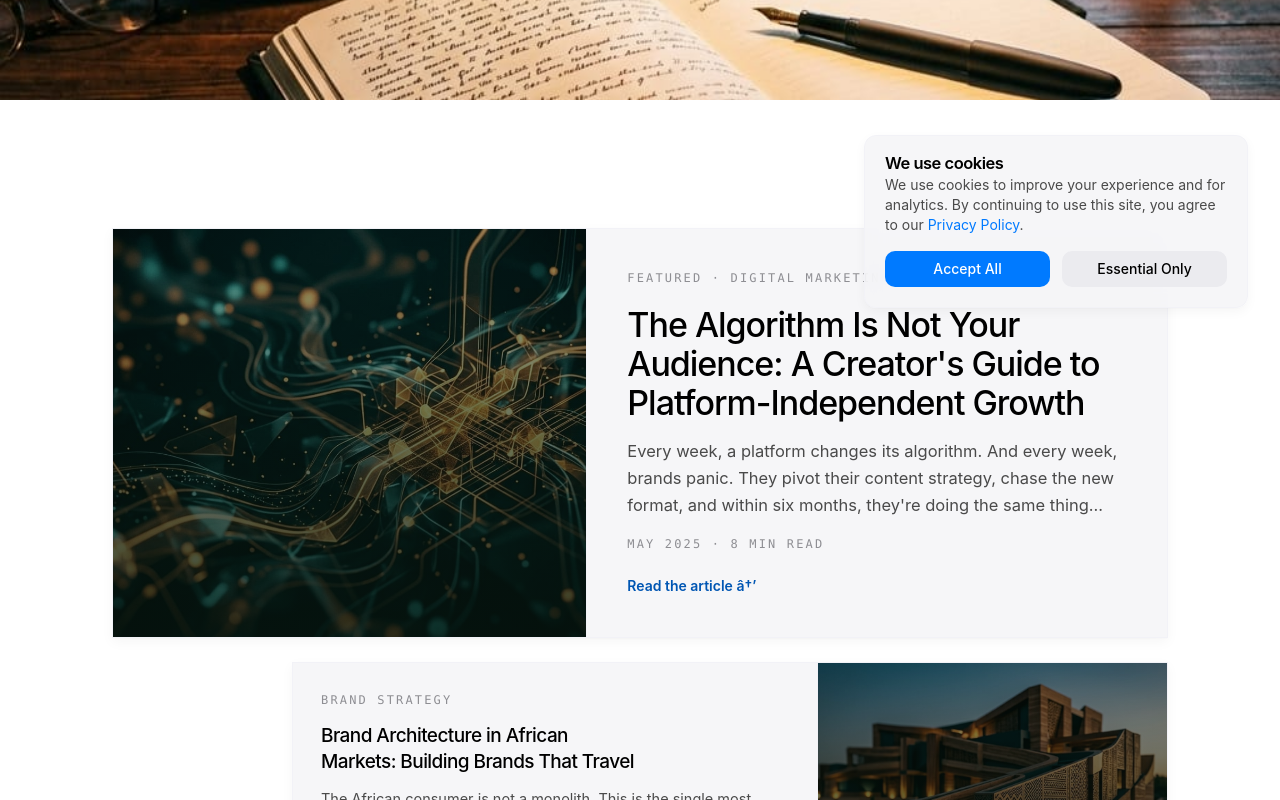
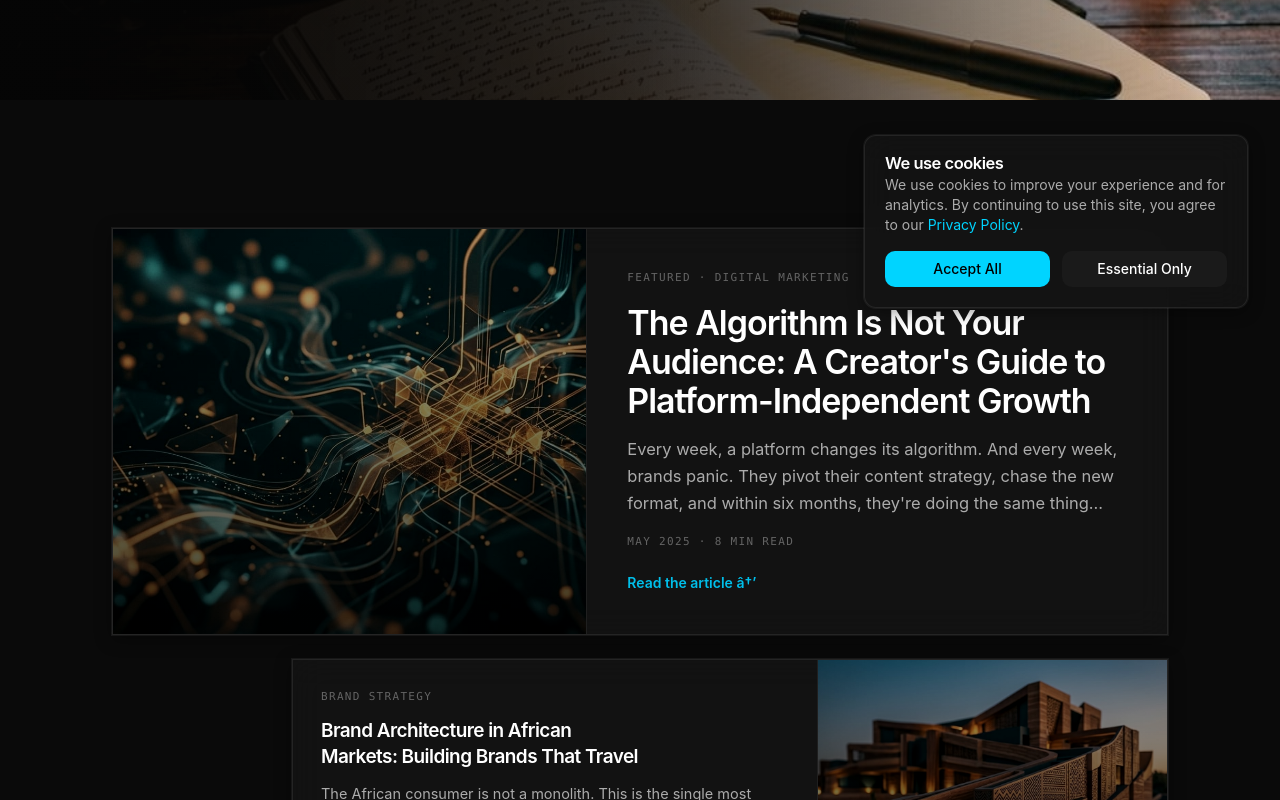
Before and after one commit to aokreative/Kreative-AO, a Next.js app: page /blog in a window 1280 px wide. Shown: the part 460-1260 px from the top of the page. Built offline with nearby package versions, Linux system fonts and the light colour scheme; no server answers.

Commit message:
feat: implement dark-mode-first aesthetic with 1px glass borders and fixed service imagery

```diff
--- a/src/app/globals.css
+++ b/src/app/globals.css
@@ -2,17 +2,19 @@
 
 /* ------------------------------------------------------------------
    A&O Kreative — design tokens
-   Every value sampled from the logo artwork. See the brand system doc.
+   Dark-mode-first. Inspired by Vercel/Linear engineering aesthetics.
 ------------------------------------------------------------------ */
 @theme {
-  /* brand */
+  /* brand palette */
   --color-blue:        #007AFF;
   --color-blue-deep:   #0056B3;
+  --color-cyan:        #00D4FF;
+  --color-cyan-glow:   #00BFEA;
   --color-parchment:   #EFE4CF;
   --color-paper:       #FAF7F0;
   --color-sand:        #E1D6BE;
 
-  /* signal gradient */
+  /* signal gradient — retained for hero accent span */
   --color-orange:      #B6571A;
   --color-orange-deep: #8E4413;
   --color-rose:        #B65E58;
@@ -20,34 +22,60 @@
   --color-indigo:      #393C56;
   --color-orange-lift: #E3A46B;
 
-  /* type — self-hosted via Fontsource (see layout.tsx) */
+  /* typography — Inter, modern SaaS standard */
   --font-display: "Inter", -apple-system, BlinkMacSystemFont, "Segoe UI", Roboto, Helvetica, Arial, sans-serif;
   --font-body:    "Inter", -apple-system, BlinkMacSystemFont, "Segoe UI", Roboto, Helvetica, Arial, sans-serif;
   --font-mono:    "JetBrains Mono Variable", ui-monospace, "SF Mono", Menlo, monospace;
 
-  /* new tokens */
-  --color-ink: #000000;
-  --color-bone: #F3F0E6;
-  --color-clay: #E0A175;
-  --ease-out-expo: cubic-bezier(0.16, 1, 0.3, 1);
-  --ease-spring: cubic-bezier(.22, 1, .36, 1);
+  /* misc tokens */
+  --color-ink:        #FFFFFF;
+  --color-bone:       #F3F0E6;
+  --color-clay:       #E0A175;
+  --ease-out-expo:    cubic-bezier(0.16, 1, 0.3, 1);
+  --ease-spring:      cubic-bezier(.22, 1, .36, 1);
 
-  /* geometry — 8pt base */
-  --radius-sm: 6px;
-  --radius-md: 10px;
-  --radius-lg: 16px;
+  /* geometry */
+  --radius-sm:  6px;
+  --radius-md:  10px;
+  --radius-lg:  16px;
 
-  /* spacing scale — clamp-based, no arbitrary values */
+  /* spacing */
   --space-section: clamp(5rem, 10vw, 9rem);
   --space-gutter:  clamp(1.25rem, 5vw, 4rem);
   --space-card:    clamp(1.5rem, 2.5vw, 2.5rem);
 }
 
-/* Semantic surface tokens — light is the default palette. */
+/* ----------------------------------------------------------------
+   DARK MODE FIRST — absolute black canvas, elevated dark surfaces.
+   Light mode is intentionally left as a reduced fallback only.
+---------------------------------------------------------------- */
 :root {
-  --bg:         #FFFFFF;
-  --surface:    #F5F5F7;
-  --surface-2:  #EBEBEF;
+  /* Default: dark mode first */
+  --bg:         #0A0A0A;
+  --surface:    #141414;
+  --surface-2:  #1A1A1A;
+  --ink:        #FFFFFF;
+  --ink-2:      rgba(255, 255, 255, 0.65);
+  --ink-3:      rgba(255, 255, 255, 0.35);
+  --line:       rgba(255, 255, 255, 0.08);
+  --line-soft:  rgba(255, 255, 255, 0.06);
+  /* Cyan / electric blue accent — glowing CTA */
+  --accent:     #00D4FF;
+  --accent-ink: #00BFEA;
+  --accent-glow: 0 0 20px rgba(0, 212, 255, 0.4), 0 0 60px rgba(0, 212, 255, 0.15);
+  --on-accent:  #000000;
+  /* Shadows: very soft, diffuse — elements float above black */
+  --shadow-e1:  0 0 0 1px rgba(255,255,255,0.06), 0 4px 16px rgba(0,0,0,0.4);
+  --shadow-e2:  0 0 0 1px rgba(255,255,255,0.10), 0 8px 32px rgba(0,0,0,0.6), 0 0 60px rgba(0,212,255,0.06);
+  --highlight:  inset 0 1px 0 0 rgba(255, 255, 255, 0.06);
+  --nav-h:      68px;
+}
+
+/* Light mode: only applies when user explicitly forces it */
+[data-theme="light"] {
+  --bg:         #FAFAFA;
+  --surface:    #FFFFFF;
+  --surface-2:  #F5F5F7;
   --ink:        #000000;
   --ink-2:      #4A4A4A;
   --ink-3:      #8E8E93;
@@ -55,64 +83,28 @@
   --line-soft:  #F2F2F7;
   --accent:     #007AFF;
   --accent-ink: #0056B3;
+  --accent-glow: 0 0 20px rgba(0, 122, 255, 0.3);
   --on-accent:  #FFFFFF;
-  --shadow-e1:  0 4px 12px rgba(0, 0, 0, 0.04), 0 1px 2px rgba(0, 0, 0, 0.02);
-  --shadow-e2:  0 12px 32px rgba(0, 0, 0, 0.08), 0 4px 12px rgba(0, 0, 0, 0.04);
+  --shadow-e1:  0 4px 12px rgba(0,0,0,0.04), 0 1px 2px rgba(0,0,0,0.02);
+  --shadow-e2:  0 12px 32px rgba(0,0,0,0.08), 0 4px 12px rgba(0,0,0,0.04);
   --highlight:  inset 0 1px 0 0 rgb(255 255 255 / .8);
-  --nav-h:      68px;
 }
 
-@media (prefers-color-scheme: dark) {
-  :root:not([data-theme="light"]) {
-    --bg:         #000000;
-    --surface:    #1C1C1E;
-    --surface-2:  #2C2C2E;
-    --ink:        #FFFFFF;
-    --ink-2:      #EBEBEF;
-    --ink-3:      #8E8E93;
-    --line:       #3A3A3C;
-    --line-soft:  #2C2C2E;
-    --accent:     #0A84FF;
-    --accent-ink: #64D2FF;
-    --on-accent:  #FFFFFF;
-    --shadow-e1:  0 4px 12px rgba(0, 0, 0, 0.2), 0 1px 2px rgba(0, 0, 0, 0.1);
-    --shadow-e2:  0 12px 32px rgba(0, 0, 0, 0.4), 0 4px 12px rgba(0, 0, 0, 0.2);
-    --highlight:  inset 0 1px 0 0 rgb(255 255 255 / .08);
-  }
-}
-
-:root[data-theme="dark"] {
-  --bg:         #000000;
-  --surface:    #1C1C1E;
-  --surface-2:  #2C2C2E;
-  --ink:        #FFFFFF;
-  --ink-2:      #EBEBEF;
-  --ink-3:      #8E8E93;
-  --line:       #3A3A3C;
-  --line-soft:  #2C2C2E;
-  --accent:     #0A84FF;
-  --accent-ink: #64D2FF;
-  --on-accent:  #FFFFFF;
-  --shadow-e1:  0 4px 12px rgba(0, 0, 0, 0.2), 0 1px 2px rgba(0, 0, 0, 0.1);
-  --shadow-e2:  0 12px 32px rgba(0, 0, 0, 0.4), 0 4px 12px rgba(0, 0, 0, 0.2);
-  --highlight:  inset 0 1px 0 0 rgb(255 255 255 / .08);
-}
-
-/* Expose the semantic tokens to Tailwind utilities */
+/* Expose semantic tokens to Tailwind */
 @theme inline {
-  --color-bg:        var(--bg);
-  --color-surface:   var(--surface);
-  --color-surface-2: var(--surface-2);
-  --color-ink:       var(--ink);
-  --color-ink-2:     var(--ink-2);
-  --color-ink-3:     var(--ink-3);
-  --color-line:      var(--line);
-  --color-line-soft: var(--line-soft);
-  --color-accent:    var(--accent);
-  --color-accent-ink:var(--accent-ink);
-  --color-on-accent: var(--on-accent);
-  --shadow-e1:       var(--shadow-e1);
-  --shadow-e2:       var(--shadow-e2);
+  --color-bg:         var(--bg);
+  --color-surface:    var(--surface);
+  --color-surface-2:  var(--surface-2);
+  --color-ink:        var(--ink);
+  --color-ink-2:      var(--ink-2);
+  --color-ink-3:      var(--ink-3);
+  --color-line:       var(--line);
+  --color-line-soft:  var(--line-soft);
+  --color-accent:     var(--accent);
+  --color-accent-ink: var(--accent-ink);
+  --color-on-accent:  var(--on-accent);
+  --shadow-e1:        var(--shadow-e1);
+  --shadow-e2:        var(--shadow-e2);
 }
 
 @layer base {
@@ -124,31 +116,37 @@
     font-size: 16.5px;
     line-height: 1.65;
     -webkit-font-smoothing: antialiased;
+    -moz-osx-font-smoothing: grayscale;
   }
   h1, h2, h3, h4 {
     font-family: var(--font-display);
-    font-weight: 500;
+    font-weight: 600;
     letter-spacing: -0.03em;
     line-height: 0.92;
     text-wrap: balance;
+    color: var(--ink);
   }
   .prose-aok p, .prose-aok li { max-width: 62ch; }
-  ::selection { background: var(--color-parchment); color: var(--color-teal-deep); }
+  /* Selection: cyan highlight */
+  ::selection { background: rgba(0, 212, 255, 0.25); color: var(--ink); }
   :focus-visible { outline: 2px solid var(--accent); outline-offset: 2px; border-radius: 3px; }
 
   html:not([data-splash="skip"]):not([data-splash="done"]) body { overflow: hidden; }
 }
 
+/* ----------------------------------------------------------------
+   Utilities
+---------------------------------------------------------------- */
 @layer utilities {
-  /* The signature asset. Once per screen — never behind body copy. */
+  /* Signal gradient bar — thin horizontal rule above footer */
   .signal {
-    background-image: linear-gradient(100deg,
-      var(--color-orange) 0%, var(--color-rose) 38%,
-      var(--color-mauve) 66%, var(--color-indigo) 100%);
+    background-image: linear-gradient(90deg,
+      #00D4FF 0%, #0066FF 35%, #7B2FFF 68%, #FF3CAC 100%);
   }
+  /* Accent gradient text — hero headline highlight */
   .signal-text {
-    background-image: linear-gradient(100deg,
-      var(--color-orange) 0%, var(--color-rose) 45%, var(--color-indigo) 100%);
+    background-image: linear-gradient(90deg,
+      #00D4FF 0%, #0066FF 50%, #7B2FFF 100%);
     -webkit-background-clip: text;
     background-clip: text;
     color: transparent;
@@ -156,27 +154,31 @@
   .tnum { font-variant-numeric: tabular-nums; }
   .label {
     font-family: var(--font-mono);
-    font-size: 12px;
-    letter-spacing: 0.18em;
+    font-size: 11px;
+    font-weight: 500;
+    letter-spacing: 0.12em;
     text-transform: uppercase;
     color: var(--ink-3);
   }
 }
 
 /* ----------------------------------------------------------------
-   Interaction layer — everything responds in 400-500ms spring ease.
-   Cards lift. Links draw underlines from left. Focus uses --accent.
-   Nothing changes colour alone on hover.
+   Interaction layer — spring ease, lift on hover, glow on accent.
 ---------------------------------------------------------------- */
 @layer utilities {
+  /* Card: elevated dark surface with 1px edge definition */
   .card {
-    border: 1px solid var(--line-soft);
+    background: var(--surface);
+    border: 1px solid rgba(255, 255, 255, 0.08);
     box-shadow: var(--shadow-e1), var(--highlight);
-    transition: transform 450ms var(--ease-spring),
-                box-shadow 450ms var(--ease-spring);
+    transition:
+      transform 450ms var(--ease-spring),
+      box-shadow 450ms var(--ease-spring),
+      border-color 300ms ease;
   }
   .card:hover {
-    transform: translateY(-4px);
+    transform: translateY(-3px);
+    border-color: rgba(255, 255, 255, 0.14);
     box-shadow: var(--shadow-e2), var(--highlight);
   }
 
@@ -199,10 +201,16 @@
   .link-draw:hover::after {
     transform: scaleX(1);
   }
+
+  /* Accent glow — use on CTA buttons */
+  .glow-accent:hover {
+    box-shadow: var(--accent-glow);
+  }
 }
 
-/* Long-form article body. The blog is the only place raw HTML is rendered,
-   so its typography is defined once here rather than per element. */
+/* ----------------------------------------------------------------
+   Prose / long-form blog content
+---------------------------------------------------------------- */
 .prose-aok { font-size: 17.5px; line-height: 1.75; color: var(--ink-2); }
 .prose-aok > * + * { margin-top: 1.15em; }
 .prose-aok h2 {
@@ -229,78 +237,58 @@
 }
 .prose-aok blockquote p { margin: 0; }
 
-/* Night-city backdrop for the opening card and the hero.
-   The photo layer sits on top and is optional: drop a licensed image at
-   /brand/skyline.jpg and it takes over automatically. Until then the
-   generated layers below carry it — no broken image, no licence risk,
-   and a fraction of the bytes. */
+/* ----------------------------------------------------------------
+   Hero backgrounds
+   .skyline — night city, generated gradient fallback
+   .hero-photo — full-bleed photograph with dark overlay
+---------------------------------------------------------------- */
 .skyline {
-  background-color: var(--color-teal-deep);
+  background-color: #0A0A0A;
   background-image:
     url("/brand/skyline.jpg"),
-    radial-gradient(120% 52% at 16% 100%, rgba(227,164,107,.34), transparent 62%),
-    radial-gradient(95% 44% at 74% 100%, rgba(182,87,26,.26), transparent 64%),
-    radial-gradient(64% 34% at 46% 104%, rgba(245,214,180,.30), transparent 58%),
-    linear-gradient(180deg, #06171A 0%, #0A2023 40%, #102C30 72%, #16383C 100%);
+    radial-gradient(120% 52% at 16% 100%, rgba(0,212,255,.12), transparent 62%),
+    radial-gradient(95% 44% at 74% 100%, rgba(0,102,255,.10), transparent 64%),
+    radial-gradient(64% 34% at 46% 104%, rgba(123,47,255,.10), transparent 58%),
+    linear-gradient(180deg, #0A0A0A 0%, #0D0D0D 40%, #111111 72%, #141414 100%);
   background-size: cover, cover, cover, cover, cover;
   background-position: center;
   background-repeat: no-repeat;
 }
 
-/* Scattered light, drawn rather than photographed. */
-.skyline::before {
-  content: "";
-  position: absolute;
-  inset: 55% 0 0 0;
-  pointer-events: none;
-  opacity: .75;
-  background-image:
-    radial-gradient(1.5px 1.5px at 12% 30%, rgba(255,214,150,.9), transparent),
-    radial-gradient(1.5px 1.5px at 27% 62%, rgba(255,226,180,.75), transparent),
-    radial-gradient(1.5px 1.5px at 41% 18%, rgba(255,206,140,.8), transparent),
-    radial-gradient(1.5px 1.5px at 55% 74%, rgba(255,232,190,.7), transparent),
-    radial-gradient(1.5px 1.5px at 68% 40%, rgba(255,210,150,.85), transparent),
-    radial-gradient(1.5px 1.5px at 82% 66%, rgba(255,224,175,.7), transparent),
-    radial-gradient(1.5px 1.5px at 92% 26%, rgba(255,214,150,.8), transparent),
-    radial-gradient(1.5px 1.5px at 34% 88%, rgba(255,236,200,.6), transparent),
-    radial-gradient(1.5px 1.5px at 74% 92%, rgba(255,218,165,.6), transparent);
-}
-
-/* Hero photograph. The subject sits right of centre with dark room on the
-   left, so the frame is anchored right and the veil is weighted left — the
-   headline gets a quiet ground and the photo keeps the half that carries it. */
 .hero-photo {
-  background-color: var(--color-teal-deep);
+  background-color: #050505;
   background-image:
     url("/brand/hero.jpg"),
-    radial-gradient(46% 62% at 74% 52%, rgba(227,164,107,.26), transparent 68%),
-    radial-gradient(34% 44% at 62% 60%, rgba(143,184,180,.20), transparent 70%),
-    radial-gradient(40% 50% at 88% 38%, rgba(182,87,26,.16), transparent 72%),
-    linear-gradient(115deg, #071A1D 0%, #0B2226 42%, #123033 74%, #17393D 100%);
+    /* Radial overlay: top-centre vignette to push text contrast */
+    radial-gradient(ellipse 80% 60% at 50% 0%, rgba(0,0,0,0.85) 0%, transparent 70%),
+    /* Subtle cyan bleed right */
+    radial-gradient(46% 62% at 74% 52%, rgba(0,212,255,.06), transparent 68%),
+    linear-gradient(165deg, #050505 0%, #0A0A0A 42%, #0D0D0D 74%, #111111 100%);
   background-size: cover;
   background-position: 72% center;
   background-repeat: no-repeat;
 }
 
-.img-treat { position: relative; }
-.img-treat::after {
-  content: ""; position: absolute; inset: 0; pointer-events: none;
-  background: linear-gradient(180deg,
-    rgba(6, 21, 15, 0.4) 0%,
-    rgba(6, 21, 15, 0.8) 100%);
-}
-.img-treat img { filter: saturate(0.85) contrast(1.05); }
-
+/* Veil: pulls text away from bg image on hero */
 .hero-veil {
   position: absolute;
   inset: 0;
   pointer-events: none;
-  background: linear-gradient(to right, var(--color-ink) 10%, rgba(6, 21, 15, 0.8) 40%, transparent 100%);
+  background:
+    radial-gradient(ellipse 100% 80% at 50% -10%, rgba(0,0,0,0.92) 0%, rgba(0,0,0,0.70) 45%, transparent 75%),
+    linear-gradient(to right, rgba(0,0,0,0.88) 0%, rgba(0,0,0,0.55) 45%, rgba(0,0,0,0.20) 100%);
 }
 
+@media (max-width: 900px) {
+  .hero-veil {
+    background: linear-gradient(180deg, rgba(0,0,0,0.92), rgba(0,0,0,0.80) 55%, rgba(0,0,0,0.94));
+  }
+}
+
+/* Dark directional veil — used on inner page headers */
 .header-veil {
   position: absolute; inset: 0; z-index: 10; pointer-events: none;
-  background: linear-gradient(to right, var(--color-ink) 10%, color-mix(in srgb, var(--color-ink) 80%, transparent) 40%, transparent 100%);
+  background: linear-gradient(to right, rgba(0,0,0,0.9) 0%, rgba(0,0,0,0.65) 45%, transparent 100%);
 }
 
 .header-veil-dark {
@@ -310,38 +298,41 @@
   content: ""; position: absolute; inset: 0; pointer-events: none;
 }
 .header-veil-dark::before {
-  background: linear-gradient(to right, var(--color-forest), color-mix(in srgb, var(--color-forest) 80%, transparent) 50%, transparent);
+  background: linear-gradient(to right, rgba(5,5,5,0.95), rgba(5,5,5,0.70) 50%, transparent);
   mix-blend-mode: multiply;
 }
 .header-veil-dark::after {
-  background: linear-gradient(to right, color-mix(in srgb, var(--color-forest) 90%, transparent), color-mix(in srgb, var(--color-forest) 50%, transparent) 50%, transparent);
+  background: linear-gradient(to right, rgba(5,5,5,0.85), rgba(5,5,5,0.45) 50%, transparent);
 }
 
-@media (max-width: 900px) {
-  /* On a narrow screen the text covers the whole frame, so the photo becomes
-     texture rather than subject and needs to sit further back. */
-  .hero-veil {
-    background: linear-gradient(180deg, rgba(6,23,26,.90), rgba(6,23,26,.82) 55%, rgba(6,23,26,.94));
-  }
-}
-
-/* The teal wash that keeps type legible over any of it. */
+/* Skyline veil */
 .skyline-veil {
   position: absolute;
   inset: 0;
   pointer-events: none;
   background:
-    linear-gradient(115deg, rgba(6,23,26,.90), rgba(6,23,26,.66) 48%, rgba(6,23,26,.94)),
-    radial-gradient(58% 46% at 50% 46%, rgba(6,23,26,.55), transparent 72%);
+    linear-gradient(115deg, rgba(0,0,0,0.94), rgba(0,0,0,0.70) 48%, rgba(0,0,0,0.96)),
+    radial-gradient(58% 46% at 50% 46%, rgba(0,0,0,0.60), transparent 72%);
 }
 
+/* Image treatment overlay */
+.img-treat { position: relative; }
+.img-treat::after {
+  content: ""; position: absolute; inset: 0; pointer-events: none;
+  background: linear-gradient(180deg, rgba(0,0,0,0.30) 0%, rgba(0,0,0,0.75) 100%);
+}
+.img-treat img { filter: saturate(0.8) contrast(1.08); }
+
+/* ----------------------------------------------------------------
+   Splash animation
+---------------------------------------------------------------- */
 @keyframes splashUp {
   from { opacity: 0; transform: translateY(14px); }
   to   { opacity: 1; transform: none; }
 }
 
 @keyframes splash-out {
-  0% { opacity: 1; }
+  0%   { opacity: 1; }
   100% { opacity: 0; pointer-events: none; visibility: hidden; }
 }
 
@@ -357,20 +348,31 @@ html[data-splash="skip"] #splash {
   }
 }
 
+/* ----------------------------------------------------------------
+   Glass / bento card — premium dark surface with edge definition.
+   The 1px border at rgba(255,255,255,0.08) is the critical detail
+   that makes cards "float" cleanly above the #0A0A0A canvas.
+---------------------------------------------------------------- */
 .glass {
   position: relative;
   overflow: hidden;
   background: var(--surface);
-  border: 1px solid var(--line-soft);
+  border: 1px solid rgba(255, 255, 255, 0.08);
   box-shadow: var(--shadow-e1);
+  transition:
+    border-color 300ms ease,
+    box-shadow 450ms var(--ease-spring),
+    transform 450ms var(--ease-spring);
 }
+
 @supports (backdrop-filter: blur(12px)) {
   .glass {
-    backdrop-filter: blur(12px) saturate(1.2);
-    background: color-mix(in srgb, var(--surface) 85%, transparent);
+    backdrop-filter: blur(16px) saturate(1.4);
+    background: color-mix(in srgb, var(--surface) 80%, transparent);
   }
 }
 
+/* Mouse-following glow: cyan tint on cursor position */
 .glass::before {
   content: "";
   position: absolute;
@@ -380,16 +382,18 @@ html[data-splash="skip"] #splash {
   height: 100%;
   pointer-events: none;
   background: radial-gradient(
-    600px circle at var(--mouse-x, 0) var(--mouse-y, 0),
-    rgba(255, 255, 255, 0.4),
+    500px circle at var(--mouse-x, 50%) var(--mouse-y, 50%),
+    rgba(0, 212, 255, 0.07),
     transparent 40%
   );
   opacity: 0;
-  transition: opacity 0.5s;
+  transition: opacity 0.5s ease;
 }
 
 .glass:hover {
+  border-color: rgba(255, 255, 255, 0.14);
   box-shadow: var(--shadow-e2);
+  transform: translateY(-2px);
 }
 
 .glass:hover::before {
--- a/src/content/services.ts
+++ b/src/content/services.ts
@@ -20,7 +20,7 @@ export type Service = {
 export const SERVICES: Service[] = [
   {
     slug: "brand-strategy",
-    image: "https://images.unsplash.com/photo-1551288049-bebda4e38f71?auto=format&fit=crop&q=80&w=1200",
+    image: "https://images.unsplash.com/photo-1611162617213-7d7a39e9b1d7?auto=format&fit=crop&q=80&w=1200",
     name: "Brand Strategy",
     kicker: "Positioning & identity",
     summary:
@@ -39,7 +39,7 @@ export const SERVICES: Service[] = [
   },
   {
     slug: "web-design",
-    image: "https://images.unsplash.com/photo-1460925895917-afdab827c52f?auto=format&fit=crop&q=80&w=1200",
+    image: "https://images.unsplash.com/photo-1547658719-da2b51169166?auto=format&fit=crop&q=80&w=1200",
     name: "Website Design & Development",
     kicker: "Sites that sell",
     summary:
@@ -58,7 +58,7 @@ export const SERVICES: Service[] = [
   },
   {
     slug: "content-social",
-    image: "https://images.unsplash.com/photo-1504868584819-f8e8b4b6d7e3?auto=format&fit=crop&q=80&w=1200",
+    image: "https://images.unsplash.com/photo-1432888622747-4eb9a8efeb07?auto=format&fit=crop&q=80&w=1200",
     name: "Content & Social",
     kicker: "The stuff that keeps you visible",
     summary:
@@ -77,7 +77,7 @@ export const SERVICES: Service[] = [
   },
   {
     slug: "campaigns",
-    image: "https://images.unsplash.com/photo-1555421689-491a97ff2040?auto=format&fit=crop&q=80&w=1200",
+    image: "https://images.unsplash.com/photo-1533750349088-cd871a92f312?auto=format&fit=crop&q=80&w=1200",
     name: "Campaigns",
     kicker: "Launches & big moments",
     summary:
@@ -96,7 +96,7 @@ export const SERVICES: Service[] = [
   },
   {
     slug: "ads-growth",
-    image: "https://images.unsplash.com/photo-1518770660439-4636190af475?auto=format&fit=crop&q=80&w=1200",
+    image: "https://images.unsplash.com/photo-1551288049-bebda4e38f71?auto=format&fit=crop&q=80&w=1200&sat=-50",
     name: "Ads & Growth",
     kicker: "Paid media that pays back",
     summary:
@@ -115,7 +115,7 @@ export const SERVICES: Service[] = [
   },
   {
     slug: "ai-automation",
-    image: "https://images.unsplash.com/photo-1522071820081-009f0129c71c?auto=format&fit=crop&q=80&w=1200",
+    image: "https://images.unsplash.com/photo-1677442136019-21780ecad995?auto=format&fit=crop&q=80&w=1200",
     name: "AI & Automation",
     kicker: "AI that does real work",
     summary:
@@ -134,7 +134,7 @@ export const SERVICES: Service[] = [
   },
   {
     slug: "pos-erp",
-    image: "https://images.unsplash.com/photo-1499951360447-b19be8fe80f5?auto=format&fit=crop&q=80&w=1200",
+    image: "https://images.unsplash.com/photo-1556742049-0cfed4f6a45d?auto=format&fit=crop&q=80&w=1200",
     name: "POS & ERP Systems",
     kicker: "Run the back office",
     summary:
```
Also changed, not shown: src/components/sections/hero.tsx (+9 -9 lines), src/components/site-footer.tsx (+10 -10 lines).
